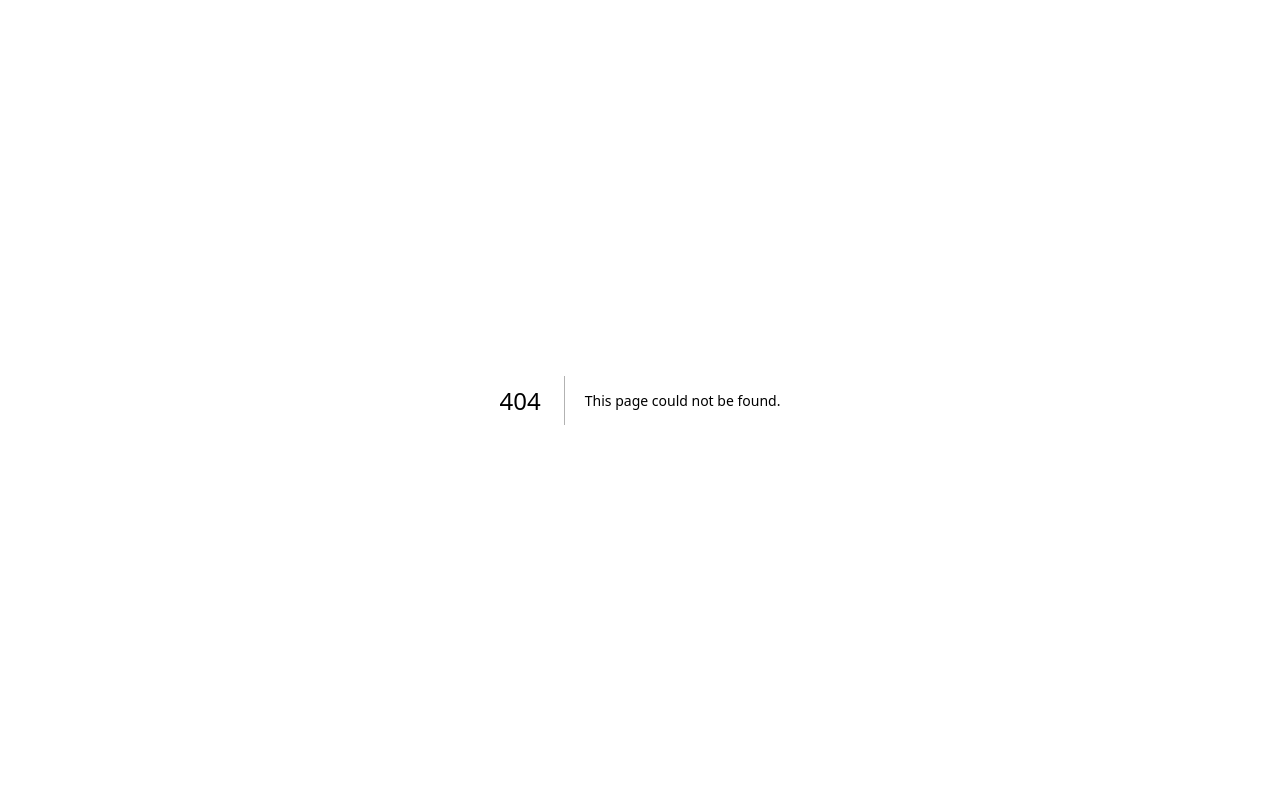
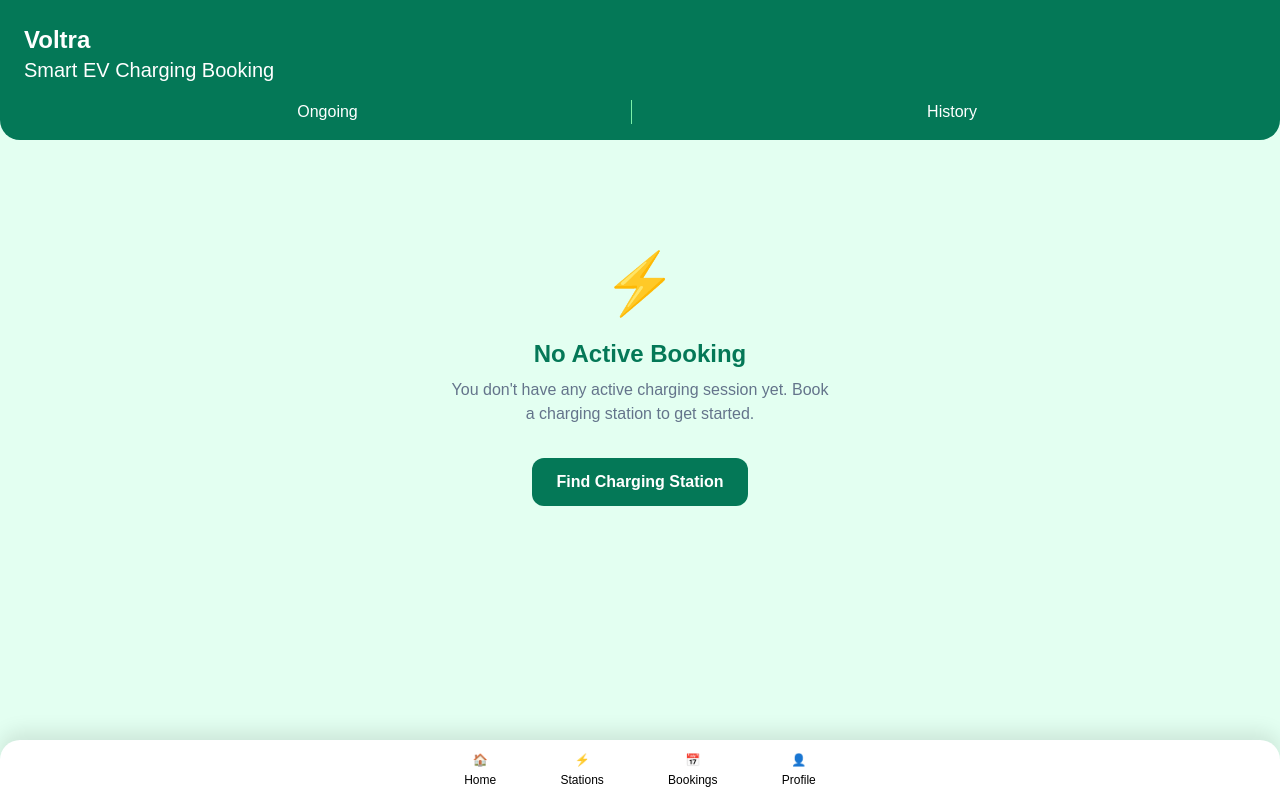
Before and after one commit to Arzy4/Voltra_App, a Next.js app in the folder voltra/: page /bookingsPage/activePage in a window 1280 px wide. Before the commit this address had no page. Built offline with nearby package versions, Linux system fonts and the light colour scheme.

Commit message:
feat: create ActivePage and HistoryPage components for booking management; refactor Navbar and Footer components

```diff
--- /dev/null
+++ b/voltra/src/app/bookingsPage/activePage/page.tsx
@@ -0,0 +1,54 @@
+import Link from "next/link";
+import Footer from "../../components/footer";
+
+export default function ActivePage() {
+  return (
+    <main className="min-h-screen pb-24">
+      <section className="sticky top-0 z-50 rounded-b-[20px] bg-primary-green px-6 py-6">
+        <div className="mb-3 h-[10svh] text-white">
+          <h1 className="text-2xl font-bold">Voltra</h1>
+          <p className="text-xl">
+            Smart EV Charging Booking
+          </p>
+
+          <div className="mt-4 grid grid-cols-2 gap-4 text-center">
+            <Link
+            href="/bookingsPage/activePage"
+            className="border-r border-green-300 text-center">
+                Ongoing
+            </Link>
+
+            <Link
+            href="/bookingsPage/historyPage">
+              History
+            </Link>
+          </div>
+        </div>
+      </section>
+
+      <section>
+        <div className="flex min-h-[60vh] flex-col items-center justify-center px-6 text-center">
+            <div className="mb-6 text-6xl">⚡</div>
+
+            <h2 className="text-2xl font-bold text-primary-green">
+                No Active Booking
+            </h2>
+
+            <p className="mt-2 max-w-sm text-text-secondary">
+                You don't have any active charging session yet.
+                Book a charging station to get started.
+            </p>
+
+            <Link
+                href="/stationPage"
+                className="mt-8 rounded-xl bg-primary-green px-6 py-3 font-semibold text-white transition hover:opacity-90"
+            >
+                Find Charging Station
+            </Link>
+        </div>
+      </section>
+
+      <Footer />
+    </main>
+  );
+}
--- /dev/null
+++ b/voltra/src/app/bookingsPage/historyPage/page.tsx
@@ -0,0 +1,54 @@
+import Link from "next/link";
+import Footer from "../../components/footer";
+
+export default function HistoryPage() {
+  return (
+    <main className="min-h-screen pb-24">
+      <section className="sticky top-0 z-50 rounded-b-[20px] bg-primary-green px-6 py-6">
+        <div className="mb-3 h-[10svh] text-white">
+          <h1 className="text-2xl font-bold">Voltra</h1>
+          <p className="text-xl">
+            Smart EV Charging Booking
+          </p>
+
+          <div className="mt-4 grid grid-cols-2 gap-4 text-center">
+            <Link
+            href="/bookingsPage/activePage"
+            className="border-r border-green-300 text-center">
+                Ongoing
+            </Link>
+
+            <Link
+            href="/bookingsPage/historyPage">
+              History
+            </Link>
+          </div>
+        </div>
+      </section>
+
+      <section>
+        <div className="flex min-h-[60vh] flex-col items-center justify-center px-6 text-center">
+            <div className="mb-6 text-6xl">📄</div>
+
+            <h2 className="text-2xl font-bold text-primary-green">
+                No Booking History
+            </h2>
+
+            <p className="mt-2 max-w-sm text-text-secondary">
+                You haven't completed any charging sessions yet.
+                Your booking history will appear here after your sessions are finished.
+            </p>
+
+            <Link
+                href="/stationPage"
+                className="mt-8 rounded-xl bg-primary-green px-6 py-3 font-semibold text-white transition hover:opacity-90"
+            >
+                Book a Charging Station
+            </Link>
+        </div>
+      </section>
+
+      <Footer />
+    </main>
+  );
+}
--- a/voltra/src/app/bookingsPage/page.tsx
+++ /dev/null
@@ -1,16 +0,0 @@
-import Footer from "../components/footer";
-
-export default function BookingsPage() {
-  return (
-    <main className="min-h-screen pb-24">
-
-      <section className="px-4 pt-14 text-black">
-        <div className="mt-4 rounded-2xl p-4 text-center">
-          <p className="text-slate-400">No active booking yet.</p>
-        </div>
-      </section>
-
-      <Footer />
-    </main>
-  );
-}
--- a/voltra/src/app/components/card.tsx
+++ b/voltra/src/app/components/card.tsx
@@ -4,7 +4,7 @@ type CardProps = {
 
 export default function Card({ children }: CardProps) {
   return (
-    <div className="rounded-2xl border border-border-soft bg-primary-green p-6 shadow-lg max-w-md">
+    <div className="rounded-2xl border border-border-soft bg-primary-green p-6 shadow-lg max-w-[300px] md:max-w-[500px] lg:max-w-[700px] w-full">
       {children}
     </div>
   );
--- a/voltra/src/app/components/footer.tsx
+++ b/voltra/src/app/components/footer.tsx
@@ -2,7 +2,7 @@ import Link from "next/link";
 
 export default function footer() {
   return (
-    <nav className="fixed bottom-0 left-0 right-0 z-50 bg-white rounded-t-[20px] shadow-[0_-8px_20px_rgba(0,0,0,0.1)] text-black">
+    <footer className="fixed bottom-0 left-0 right-0 z-50 bg-white rounded-t-[20px] shadow-[0_-8px_20px_rgba(0,0,0,0.1)] text-black">
       <div className="mx-auto flex max-w-md justify-around px-4 py-3 text-xs">
         <Link href="/" className="flex flex-col items-center gap-1">
           <span>🏠</span>
@@ -14,7 +14,7 @@ export default function footer() {
           <span>Stations</span>
         </Link>
 
-        <Link href="/bookingsPage" className="flex flex-col items-center gap-1">
+        <Link href="/bookingsPage/activePage" className="flex flex-col items-center gap-1">
           <span>📅</span>
           <span>Bookings</span>
         </Link>
@@ -24,6 +24,6 @@ export default function footer() {
           <span>Profile</span>
         </Link>
       </div>
-    </nav>
+    </footer>
   );
 }
--- a/voltra/src/app/components/input.tsx
+++ b/voltra/src/app/components/input.tsx
@@ -19,6 +19,7 @@ export default function Input({
         px-4
         py-3
         outline-none
+        bg-white
       "
     />
   );
--- a/voltra/src/app/components/navbar.tsx
+++ b/voltra/src/app/components/navbar.tsx
@@ -1,7 +1,7 @@
-export default function TopNavbar() {
+export default function Navbar() {
   return (
     <header className="sticky top-0 z-50 bg-primary-green px-6 py-6 border-bottom-2 rounded-b-[20px]">
-      <div className="mb-3 text-white h-[8svh]">
+      <div className="mb-3 text-white h-[10svh]">
         <h1 className="text-2xl font-bold">Voltra</h1>
         <p className="text-xl">
           Smart EV Charging Booking
--- a/voltra/src/app/components/stationCard.tsx
+++ b/voltra/src/app/components/stationCard.tsx
@@ -1,5 +1,6 @@
 import { station } from "../types/station";
 import Button from "./button";
+import Card from "./card";
 
 type StationCardProps = {
   station: station;
@@ -7,27 +8,29 @@ type StationCardProps = {
 
 export default function StationCard({ station }: StationCardProps) {
   return (
-    <div className="rounded-2xl p-4 bg-white text-black shadow-md">
-      <div className="mb-3 flex items-start justify-between gap-3">
-        <div>
-          <h3 className="font-semibold">{station.location}</h3>
-          <p className="text-sm text-slate-400">{station.area}</p>
+    <Card>
+      <div className="flex items-start justify-between gap-3 text-white">
+        <div className="items-center gap-2">
+          <h3 className="font-bold">{station.location}</h3>
+          <p className="text-sm">{station.area}</p>
         </div>
 
-        <span className="rounded-full bg-green-500/20 px-3 py-1 text-xs text-green-400">
+        <span className="rounded-full bg-green-300 px-4 py-1 text-xs text-primary-green text-center max-w-[95px] w-full">
           {station.status}
         </span>
       </div>
 
-      <div className="space-y-2 text-sm">
+      <hr className="my-3 border-green-300"></hr>
+
+      <div className="space-y-2 text-sm text-white">
         {station.chargingTypes.map((charger) => (
             <div
             key={charger.type}
             className="flex items-center justify-between"
             >
             <div>
-                <p>{charger.type} Charging</p>
-                <p className="text-xs text-slate-400">
+                <p className="font-bold">{charger.type} Charging</p>
+                <p className="text-xs">
                 {charger.power} kW
                 </p>
             </div>
@@ -39,7 +42,9 @@ export default function StationCard({ station }: StationCardProps) {
         ))}
         </div>
 
-      <Button text="Book Now" />
-    </div>
+      <div className="mt-4">
+        <Button text="Book Now" />
+      </div>
+    </Card>
   );
 }
--- a/voltra/src/app/page.tsx
+++ b/voltra/src/app/page.tsx
@@ -1,21 +1,11 @@
 import Navbar from "./components/navbar";
 import Footer from "./components/footer";
-import StationCard from "./components/stationCard";
-import { ChargingStationsData } from "./data/chargingStationsData";
 
 export default function Home() {
   return (
     <main className="min-h-screen pb-24">
       <Navbar />
 
-      <section className="px-4 pt-14">
-        <div className="space-y-4">
-          {ChargingStationsData.map((station) => (
-            <StationCard key={station.id} station={station} />
-          ))}
-        </div>
-      </section>
-
       <Footer />
     </main>
   );
--- a/voltra/src/app/stationPage/page.tsx
+++ b/voltra/src/app/stationPage/page.tsx
@@ -1,7 +1,7 @@
 "use client";
 
-import Navbar from "../components/navbar";
 import Footer from "../components/footer";
+import Input from "../components/input";
 import StationCard from "../components/stationCard";
 import { ChargingStationsData } from "../data/chargingStationsData";
 import dynamic from "next/dynamic";
@@ -21,14 +21,16 @@ export default function StationsPage() {
 
   return (
     <main className="min-h-screen pb-24">
-      <Navbar />
+      <section>
+        <div className="absolute top-4 left-1/2 -translate-x-1/2 z-10 max-w-[250px] md:max-w-[500px] lg:max-w-[700px] w-full">
+          <Input type="text" placeholder="Search charging station..." />
+        </div>
 
-      <section className="px-4 pt-14">
-        <div className="h-[400px] rounded-[10px] shadow-lg overflow-hidden">
+        <div className="h-[70svh] md:rounded-[10px] shadow-lg overflow-hidden">
           <StationMap />
         </div>
 
-        <div className="space-y-4 pt-6">
+        <div className="space-y-4 p-6 gap-4 grid sm:grid-cols-2 lg:grid-cols-3 justify-items-center">
           {ChargingStationsData.map((station) => (
             <StationCard key={station.id} station={station} />
           ))}
```
